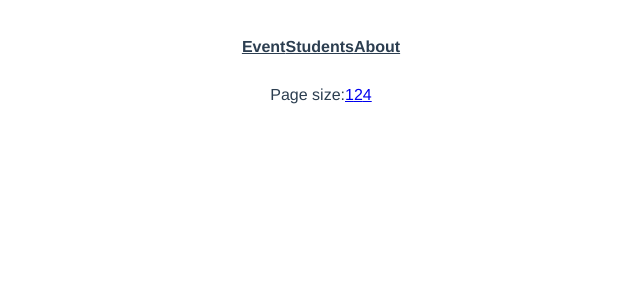
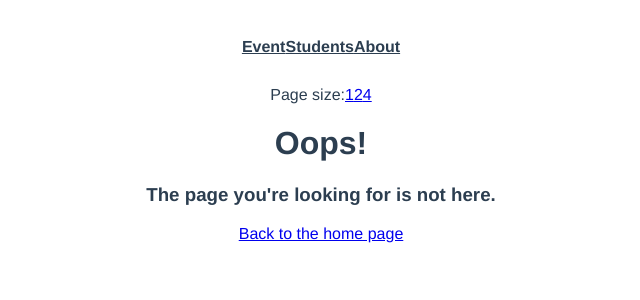
Before and after one commit to 672115038/Lab2, a Vue app: page /404/resource in a window 1280 px wide. Shown: the top 300 px of the page, without its empty margins (319-959 px from the left). Built offline with nearby package versions, Linux system fonts and the light colour scheme; the HTML template or start-up script is replaced by a standard one.

Commit message:
lab3 5.1

```diff
--- a/src/router/index.ts
+++ b/src/router/index.ts
@@ -6,6 +6,7 @@
 import EventEditView from '@/views/event/EditView.vue'
 import EventLayoutView from '@/views/event/LayoutView.vue'
 import StudentListView from '@/views/StudentListView.vue'
+import NotFoundView from '@/views/NotFoundView.vue'
 
 const router = createRouter({
   history: createWebHistory(import.meta.env.BASE_URL),
@@ -52,6 +53,17 @@
       name: 'about',
       component: AboutView,
     },
+    {
+      path: '/404/resource',
+      name: '404-resource-view',
+      component: NotFoundView,
+      props: true,
+    },
+    {
+      path: '/catchAll(.*)',
+      name: 'not-found',
+      component: NotFoundView,
+    },
   ],
 })
 
--- /dev/null
+++ b/src/views/NotFoundView.vue
@@ -0,0 +1,15 @@
+<script setup lang="ts">
+const props = withDefaults(
+  defineProps<{
+    resource: string
+  }>(),
+  {
+    resource: 'page',
+  },
+)
+</script>
+<template>
+  <h1>Oops!</h1>
+  <h3>The {{ resource }} you're looking for is not here.</h3>
+  <router-link :to="{ name: 'event-list-view' }">Back to the home page</router-link>
+</template>
--- a/src/views/event/LayoutView.vue
+++ b/src/views/event/LayoutView.vue
@@ -2,6 +2,7 @@
 import { ref, onMounted } from 'vue'
 import { type Event } from '@/types'
 import EventService from '@/services/EventService'
+import { useRouter } from 'vue-router'
 
 const event = ref<Event | null>(null)
 const props = defineProps({
@@ -19,6 +20,20 @@
       console.error('There was an error!', error)
     })
 })
+const router = useRouter()
+
+onMounted(() => {
+  EventService.getEvent(parseInt(props.id))
+    .then((response) => {
+      event.value = response.data
+    })
+    .catch((error) => {
+      router.push({
+        name: '404-resource-view',
+        params: { resource: 'event' },
+      })
+    })
+})
 </script>
 <template>
   <div v-if="event">
```
